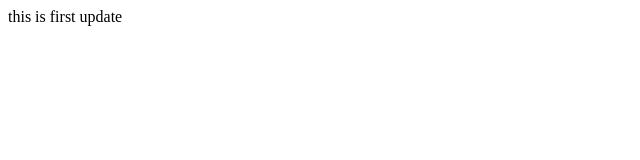
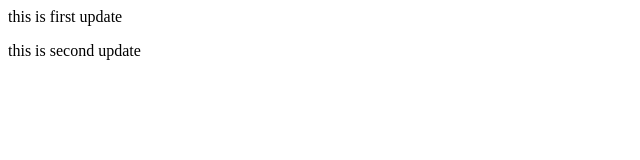
Before and after one commit to Aoaoamakal/samplerepository, a plain HTML site: page index.html in a window 1280 px wide. Shown: the whole page, without its empty margins (0-640 px from the left). Drawn offline with Linux system fonts and the light colour scheme.

Commit message:
main is updated

```diff
--- a/index.html
+++ b/index.html
@@ -1 +1,2 @@
 <p>this is first update </p>
+<p>this is second update</p>
```
Also changed, not shown: 1 other file.
